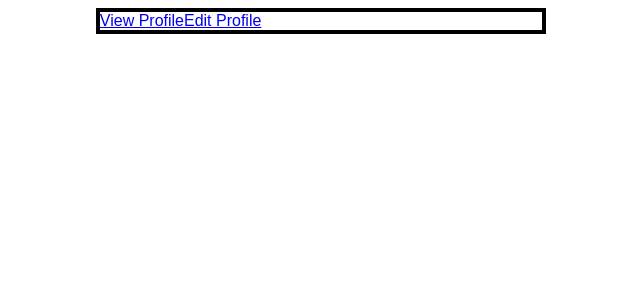
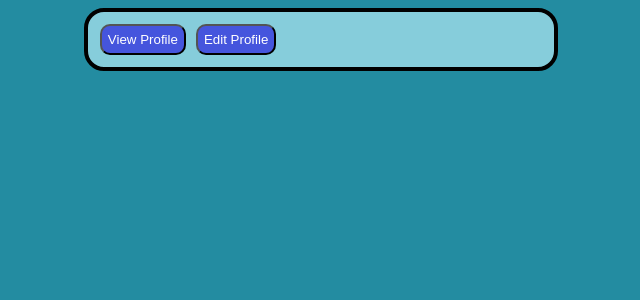
Before and after one commit to TommyWaalkes/DevBuildOct2021, an Angular app in the folder Week 14 - Angular/Profile/ProfileLab/: page / in a window 1280 px wide. Shown: the top 300 px of the page, without its empty margins (319-959 px from the left). Built offline with nearby package versions, Linux system fonts and the light colour scheme.

Commit message:
Added CSS, commit for safety

```diff
--- a/Week 14 - Angular/Profile/ProfileLab/src/app/app.component.css
+++ b/Week 14 - Angular/Profile/ProfileLab/src/app/app.component.css
@@ -0,0 +1,10 @@
+.topMenuLink{
+    margin-right: 10px;
+}
+
+.button{
+    color:white;
+    background-color: #4555dd;
+    border-radius: 10px;
+    padding: 6px;
+}
--- a/Week 14 - Angular/Profile/ProfileLab/src/app/app.component.html
+++ b/Week 14 - Angular/Profile/ProfileLab/src/app/app.component.html
@@ -1,4 +1,4 @@
-<a routerLink="Display">View Profile</a>
-<a routerLink="Edit">Edit Profile</a>
+<a class="topMenuLink" routerLink="Display"><button class="button"> View Profile</button></a>
+<a class="topMenuLink" routerLink="Edit"><button class="button"> Edit Profile</button></a>
 
 <router-outlet></router-outlet>
--- a/Week 14 - Angular/Profile/ProfileLab/src/index.html
+++ b/Week 14 - Angular/Profile/ProfileLab/src/index.html
@@ -11,7 +11,7 @@
 </head>
 
 <body>
-  <div class="centerElement blackBorder" id="MainBodyWidth">
+  <div class="centerElement blackBorder" id="MainBody">
     <app-root></app-root>
   </div>
 </body>
--- a/Week 14 - Angular/Profile/ProfileLab/src/styles.css
+++ b/Week 14 - Angular/Profile/ProfileLab/src/styles.css
@@ -1,6 +1,7 @@
 /* You can add global styles to this file, and also import other style files */
 body{
     font-family:sans-serif, arial;
+    background-color: #238ca1;
 }
 
 .centerElement{
@@ -9,10 +10,16 @@ body{
     display: block;
 }
 
-#MainBodyWidth{
+#MainBody{
     width: 35%;
+    /*pixels are a unit of measure for screen sizes
+    They are NOT a universal measurement, different OS/screens/browsers
+    have differently sized pixels*/
+    padding: 12px;
+    background-color: #86cddb;
 }
 
 .blackBorder{
     border: 4px solid black;
+    border-radius: 20px;
 }
```
